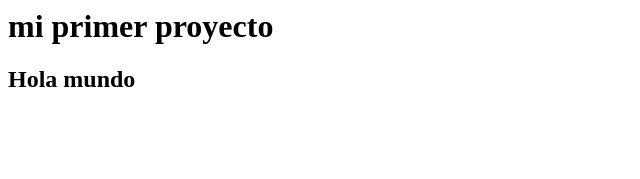
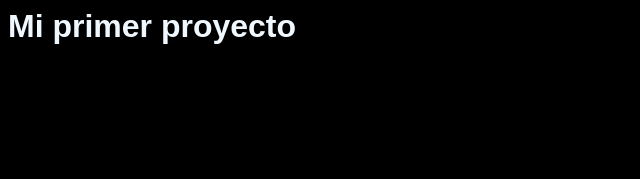
Before and after one commit to ferortiz2797/taller_github, a plain HTML site: page index.html in a window 1280 px wide. Shown: the whole page, without its empty margins (0-640 px from the left). Drawn offline with Linux system fonts and the light colour scheme.

Commit message:
Agrega README

```diff
--- a/index.html
+++ b/index.html
@@ -3,7 +3,9 @@
        <link rel="stylesheet" href="style.css">
        </head>
        <body>
-            <h1> mi primer proyecto </h1>
+            <h1> Mi primer proyecto </h1>
             <h2> Hola mundo </h2>
+            <h3> Este es mi primera practica de GitHub </h3>
+            <h4> Fernando Díaz de León </h4>
        </body>
     </html>
--- a/style.css
+++ b/style.css
@@ -0,0 +1,8 @@
+body {
+    font-family: sans-serif;
+    background-color:black;
+}
+
+h1{
+    color:aliceblue;
+}
```
Also changed, not shown: 1 other file.
